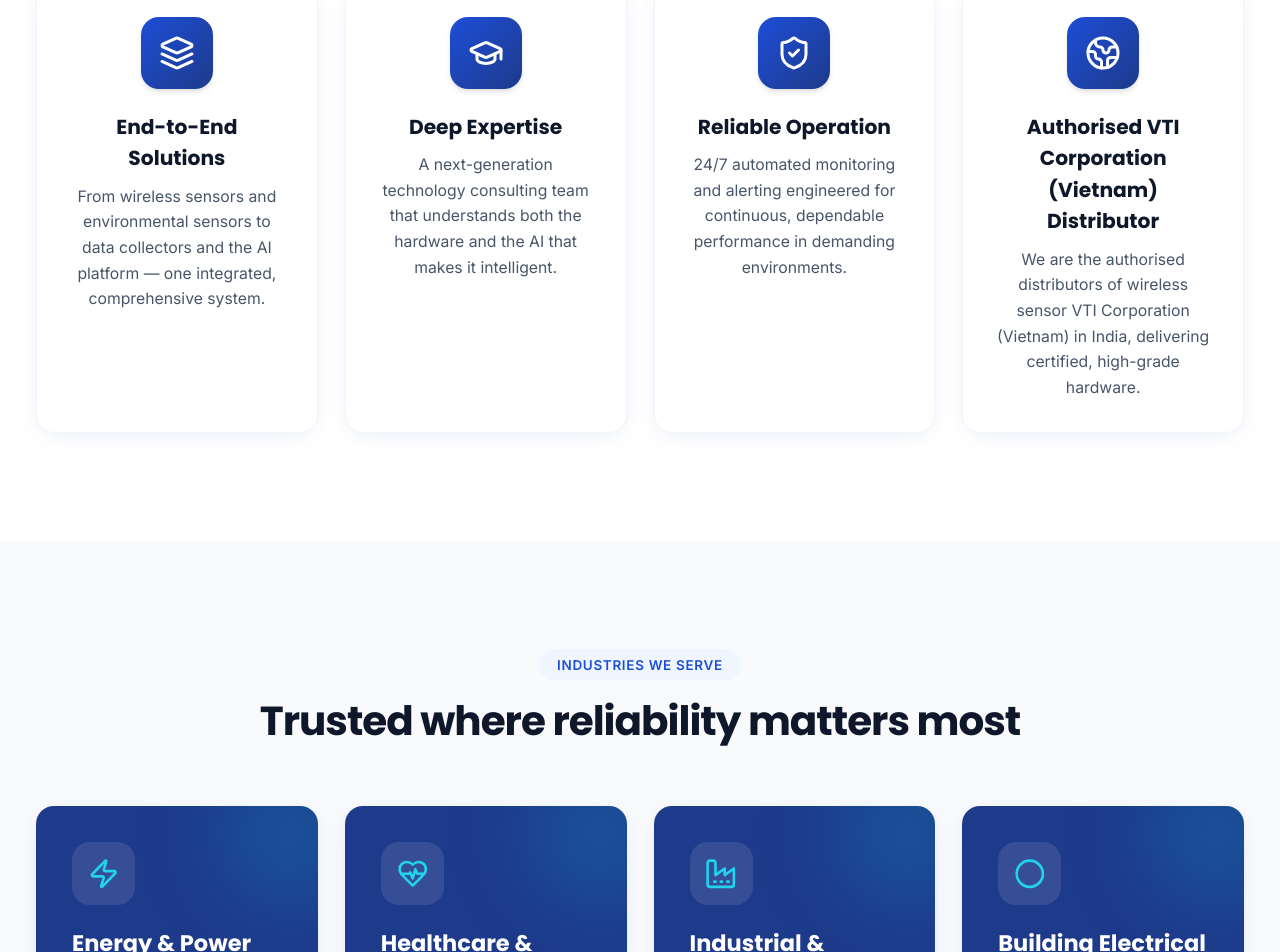
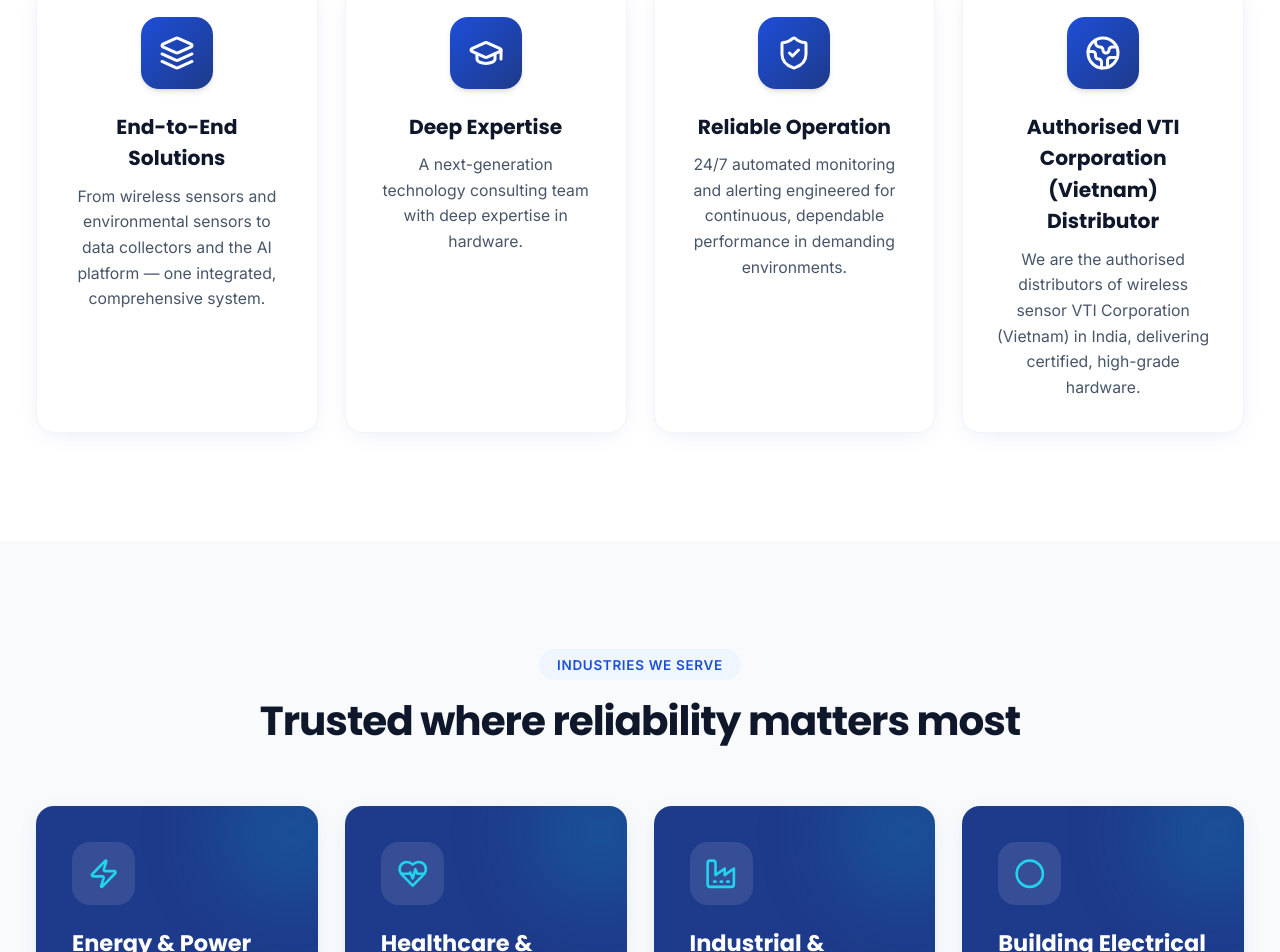
Before and after one commit to larwinj/pragnanexgen, a React (Vite) app: page / in a window 1280 px wide. Shown: the part 3554-4506 px from the top of the page. Built offline with nearby package versions, Linux system fonts and the light colour scheme.

Commit message:
Update Image

```diff
--- a/src/data/site.js
+++ b/src/data/site.js
@@ -276,7 +276,7 @@ export const whyChoose = [
     icon: 'GraduationCap',
     title: 'Deep Expertise',
     description:
-      'A next-generation technology consulting team that understands both the hardware and the AI that makes it intelligent.',
+      'A next-generation technology consulting team with deep expertise in hardware.',
   },
   {
     icon: 'ShieldCheck',
```
